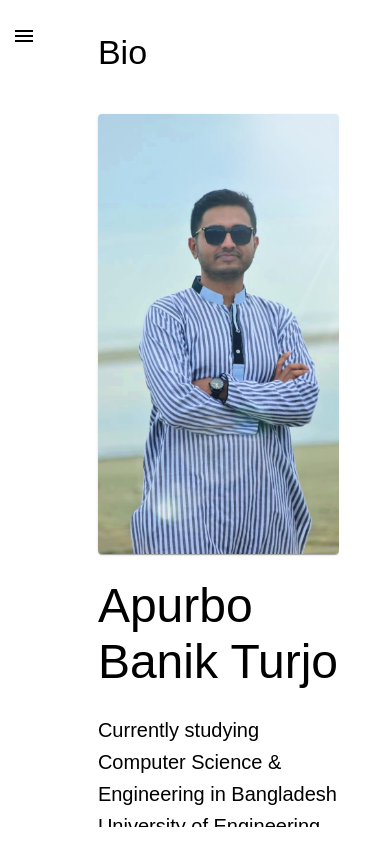
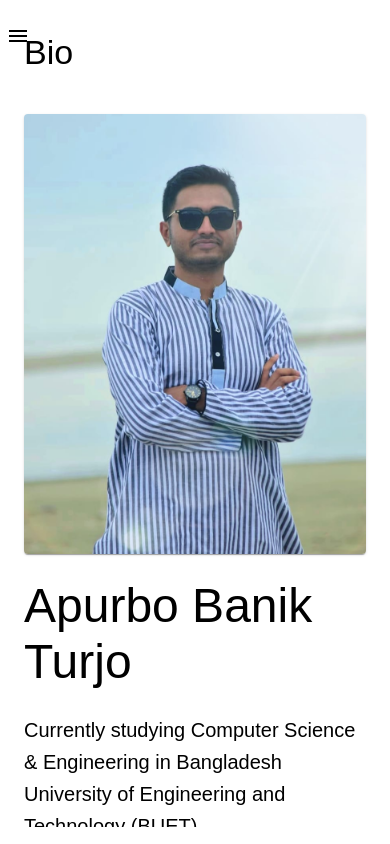
Before and after one commit to excellencior/Portfolio, a React (Vite) app in the folder client/: page / in a window 390 px wide. Built offline with nearby package versions, Linux system fonts and the light colour scheme; a web font is replaced by a local one.

Commit message:
Fixed Some Spacing issues for XS devices

```diff
--- a/client/src/App.css
+++ b/client/src/App.css
@@ -44,7 +44,7 @@
 
 @media (max-width: 600px) { /* Change 600px to your xs breakpoint */
     .content-container {
-        /* padding-left: 0; */
+        padding-left: 0;
         padding-right: 0;
     }
 }
--- a/client/src/App.jsx
+++ b/client/src/App.jsx
@@ -14,14 +14,15 @@ import Mail from "./pages/mail.jsx";
 
 import Sidepane from "./components/sidepane.jsx";
 import Toppane from "./components/toppane.jsx";
+import { Container } from "@mui/material";
 
 const addTopPane = (title, Component) => {
 	return (props) => (
 		<>
-			<div className="page-content">
+			<Container className="page-content">
 				<Toppane title={title} />
 				<Component {...props} />
-			</div>
+			</Container>
 		</>
 	);
 };
--- a/client/src/components/sidepane.jsx
+++ b/client/src/components/sidepane.jsx
@@ -104,7 +104,7 @@ const Sidepane = () => {
 					display: { xs: "block", md: "none" }, // Show only on mobile
 					position: "absolute",
 					top: 16,
-					left: 16,
+					left: 10,
 				}}
 			>
 				<MenuIcon />
```
